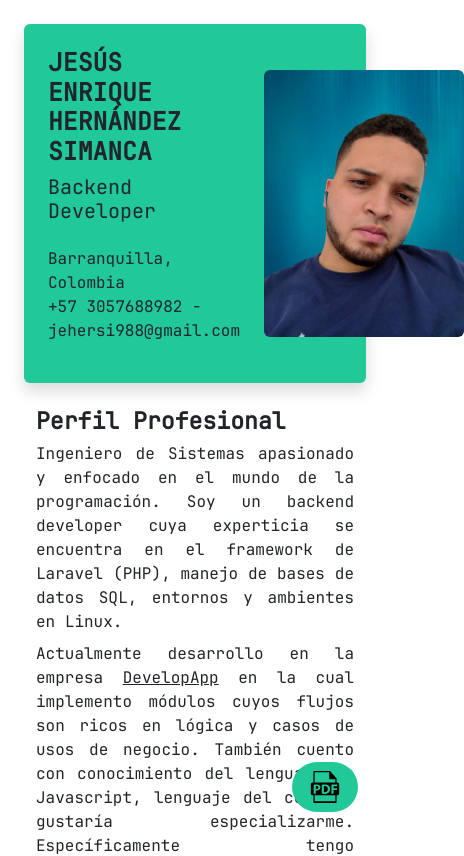
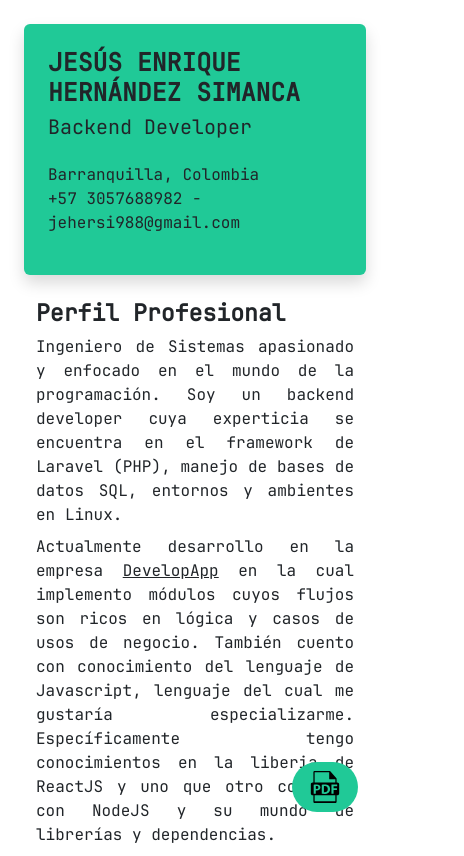
Before and after one commit to jesushdz97/hdv, a React (Vite) app: page / in a window 390 px wide. Shown: the top 856 px of the page, 464 px wide, since content can reach past the window. Built offline with nearby package versions, Linux system fonts and the light colour scheme; what @react-pdf/renderer would draw is missing.

Commit message:
img responsive d-none

```diff
--- a/src/components/header/Header.jsx
+++ b/src/components/header/Header.jsx
@@ -16,7 +16,7 @@ function Header() {
           <p>+57 3057688982 - jehersi988@gmail.com</p>
         </div>
       </div>
-      <img src={photo} className='rounded zoom-img' />
+      <img src={photo} className='d-none d-md-block rounded zoom-img' />
     </header>
   );
 }
```
